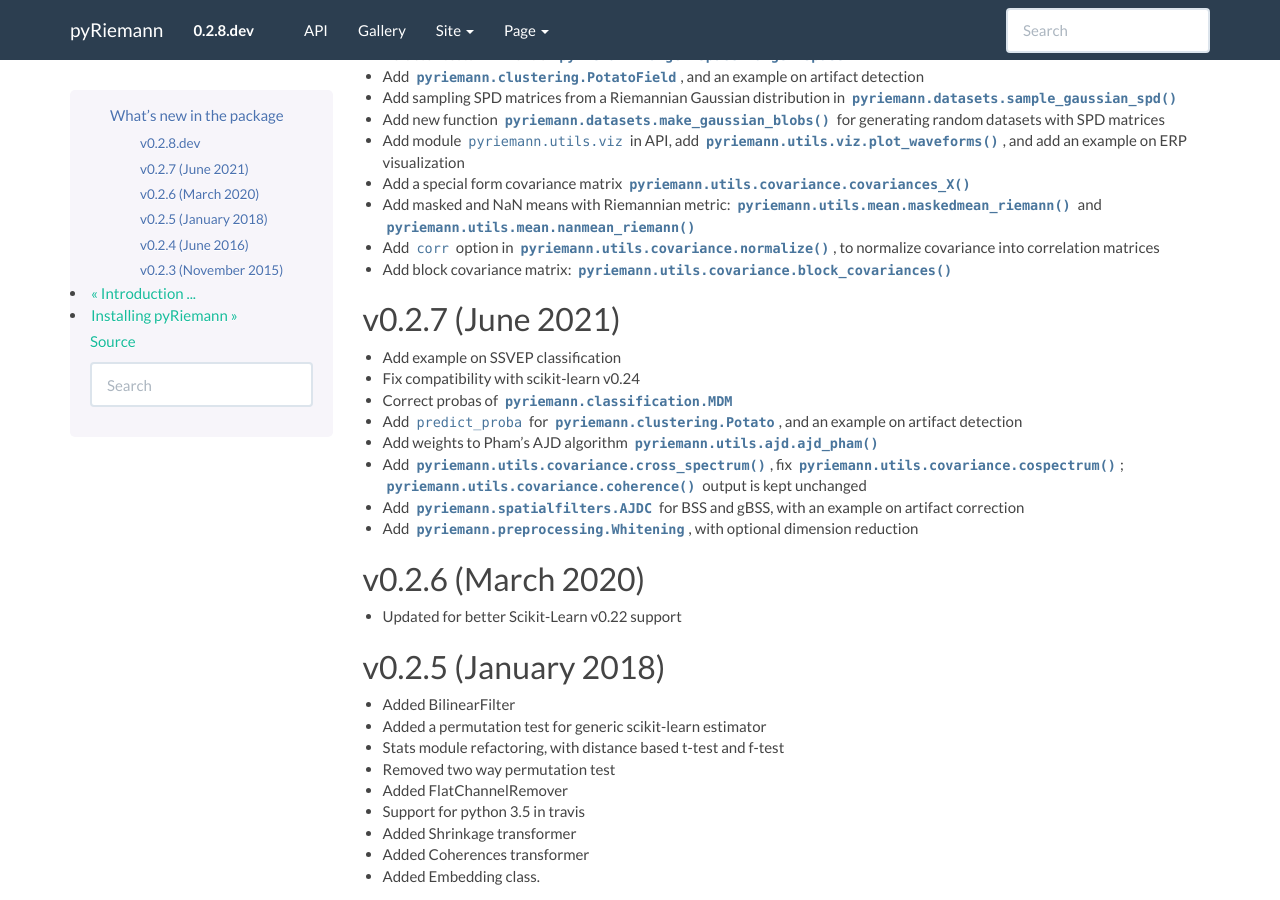
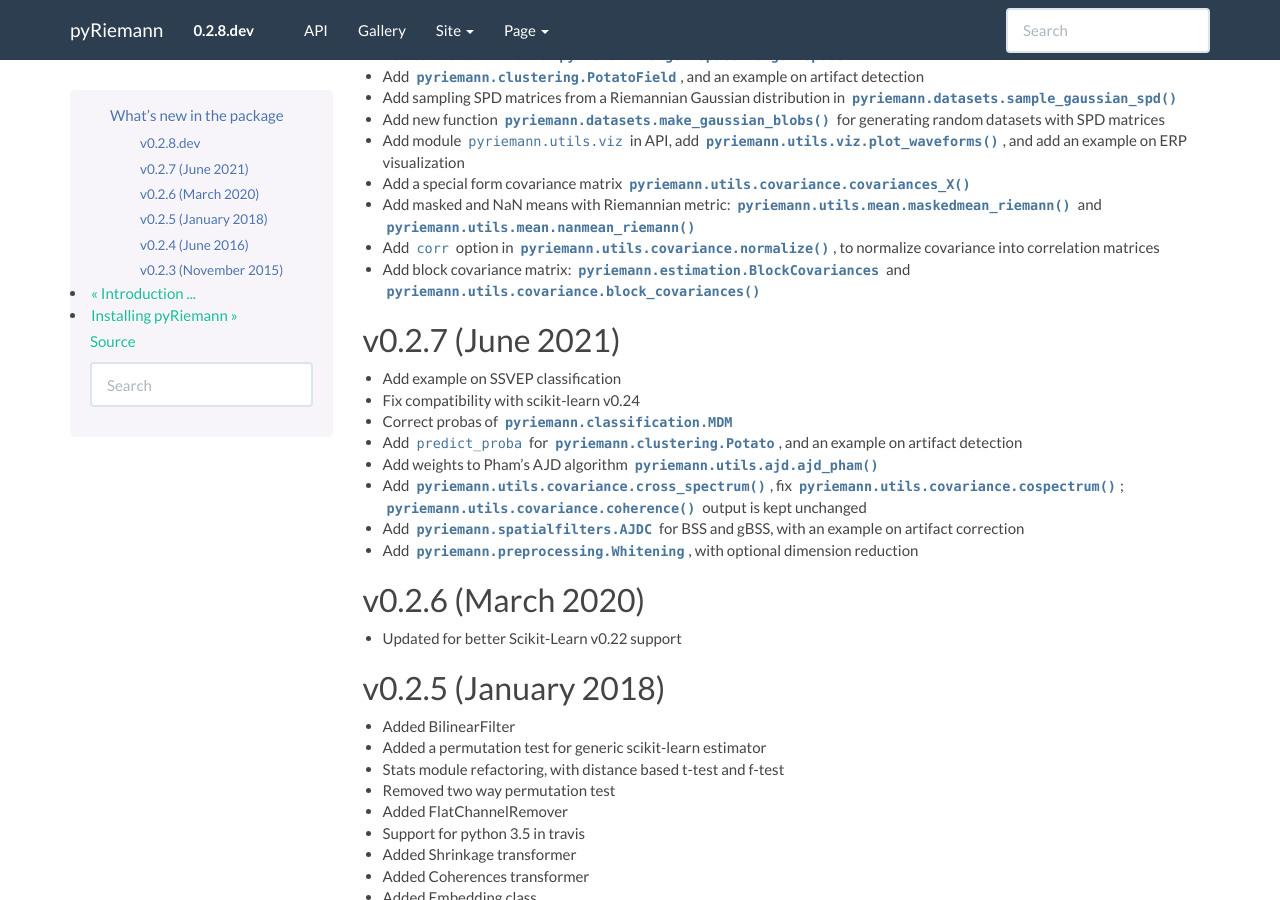
Before and after one commit to pyRiemann/pyRiemann, a Sphinx documentation site: the page built from doc/whatsnew.rst, in a window 1280 px wide and 900 px high, scrolled down 372 px. Built offline with Sphinx 7.4.7, drawn with Linux system fonts in a browser that asks for light colours; formulas are drawn with MathJax 3; pages that are not in the unit, such as notebooks, are missing from menus.

Commit message:
complete doc

```diff
--- a/doc/api.rst
+++ b/doc/api.rst
@@ -16,6 +16,7 @@ Covariance Estimation
     Covariances
     ERPCovariances
     XdawnCovariances
+    BlockCovariances
     CospCovariances
     Coherences
     HankelCovariances
--- a/doc/whatsnew.rst
+++ b/doc/whatsnew.rst
@@ -38,7 +38,7 @@ v0.2.8.dev
 
 - Add ``corr`` option in :func:`pyriemann.utils.covariance.normalize`, to normalize covariance into correlation matrices
 
-- Add block covariance matrix: :func:`pyriemann.utils.covariance.block_covariances`
+- Add block covariance matrix: :class:`pyriemann.estimation.BlockCovariances` and :func:`pyriemann.utils.covariance.block_covariances`
 
 v0.2.7 (June 2021)
 ------------------
```
Also changed, not shown: other parts of doc/api.rst (+1 -0 lines).
